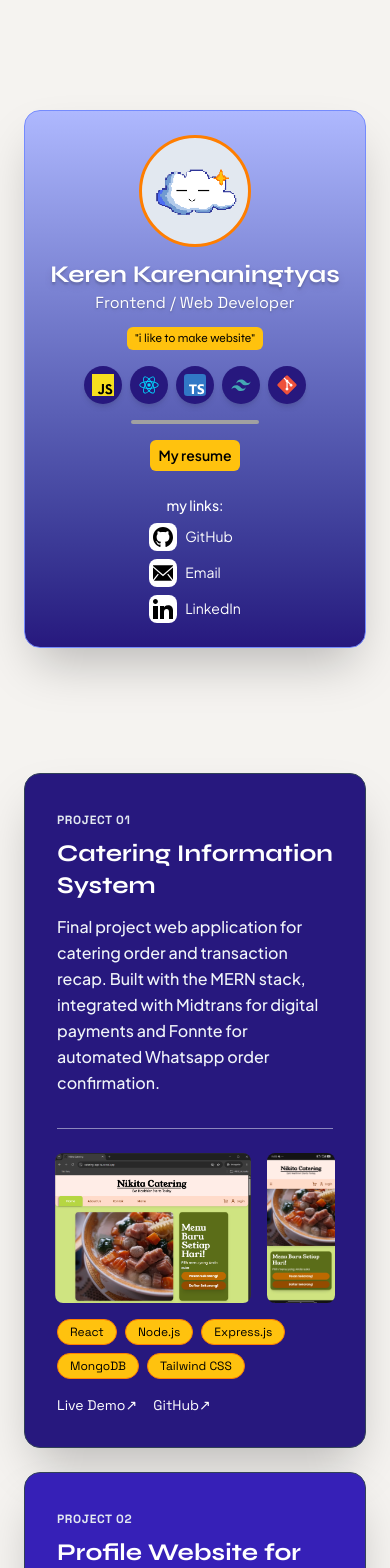
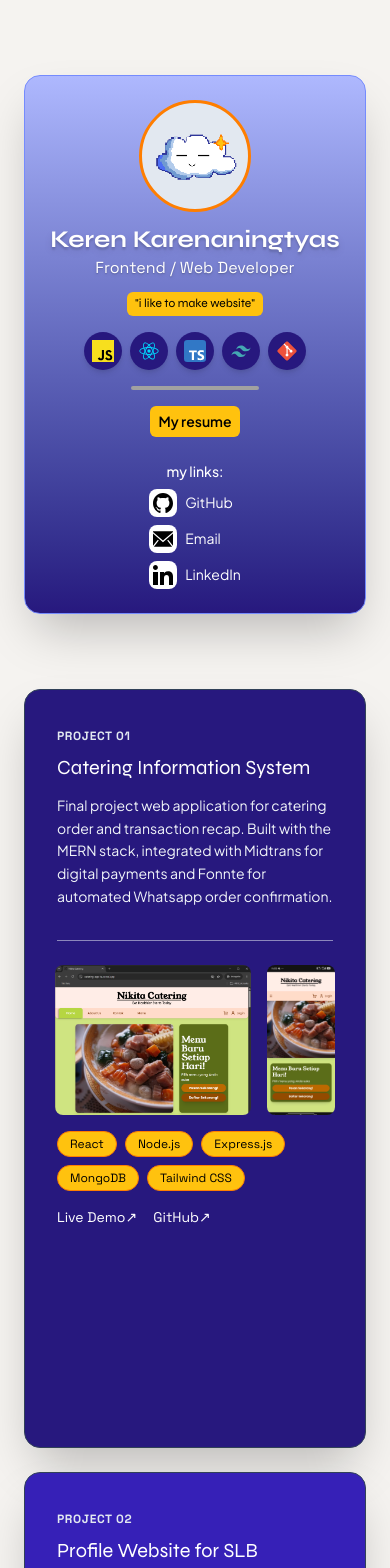
Before and after one commit to rreennn/portfolioren, a Next.js app: page / in a window 390 px wide. Shown: the top 1568 px of the page. Built offline with nearby package versions, Linux system fonts and the light colour scheme.

Commit message:
fix card project on phone

```diff
--- a/app/page.tsx
+++ b/app/page.tsx
@@ -22,9 +22,9 @@ import Link from "next/link";
 
 export default function Home() {
   return (
-    <main className="min-h-screen bg-[#f5f3f0] flex flex-col lg:flex-row p-6 md:p-12 lg:p-16 gap-10">
+    <main className="min-h-screen bg-[#f5f3f0] flex flex-col lg:flex-row p-6 md:p-12 lg:p-16 md:gap-10 gap-6">
       {/* profile */}
-      <div className="border border-[#758BFD] lg:w-1/3 lg:sticky lg:top-16 bg-gradient-to-b from-[#AEB8FE] to-[#27187e] shadow-2xl my-[25%] md:m-0 p-6 md:p-10 rounded-2xl md:flex md:flex-col justify-center h-auto lg:h-[80vh]">
+      <div className="border border-[#758BFD] lg:w-1/3 lg:sticky lg:top-16 bg-gradient-to-b from-[#AEB8FE] to-[#27187e] shadow-2xl my-[15%] md:m-0 p-6 md:p-10 rounded-2xl md:flex md:flex-col justify-center  h-auto lg:h-[80vh]">
         <div className="rounded-full bg-slate-200 w-28 h-28 flex mx-auto border-[#ff7e00] border-3 pt-1 shrink-0">
           <Image
             src={cloudly}
@@ -304,7 +304,7 @@ export default function Home() {
           tag="Project 04"
           title="Cafe Landing Page"
           desc="First independent exploration using React to build responsive website layout. This project inspired by Youtube tutorials"
-          topClass="top-11 mb-[29%] md:m-0"
+          topClass="top-20"
           bgClass="bg-[#3620b7] text-white"
         >
           <div className="flex md:flex-row gap-4 justify-center items-center">
--- a/components/ProjectCard.tsx
+++ b/components/ProjectCard.tsx
@@ -28,14 +28,14 @@ export default function ProjectCard({
       viewport={{ once: false, amount: 0.2 }}
       transition={{ duration: 0.5, ease: "easeOut" }}
       // Menggunakan h-auto dan min-h supaya ukurannya akurat menyesuaikan isi
-      className={`sticky ${topClass} p-8 rounded-2xl shadow-2xl border border-slate-700 h-[80vh] flex flex-col ${bgClass}`}
+      className={`sticky ${topClass} p-8 rounded-2xl shadow-2xl border border-slate-700 h-[90vh] md:h-[80vh] md:overflow-hidden flex flex-col ${bgClass}`}
     >
       <div>
         <span className="text-xs uppercase tracking-wider text-slate-200 font-bold font-spaceg">
           {tag}
         </span>
-        <h3 className="text-2xl font-[700] mt-2">{title}</h3>
-        <p className="text-slate-100 mt-3 leading-relaxed font-medium">{desc}</p>
+        <h3 className="md:text-2xl text-xl font-[700px] mt-2">{title}</h3>
+        <p className="text-slate-100 mt-3 leading-relaxed md:font-md text-sm">{desc}</p>
       </div>
 
       {/* Tempat bebas buat nyelipin tombol/tech stack khusus */}
```
